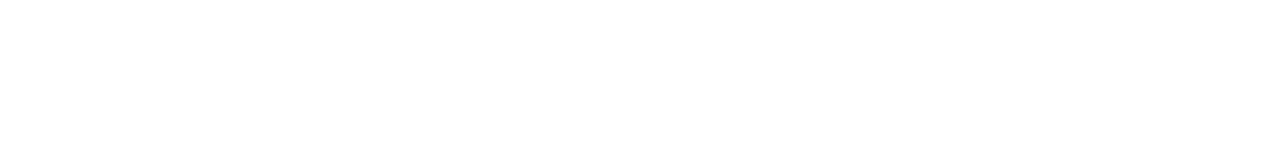
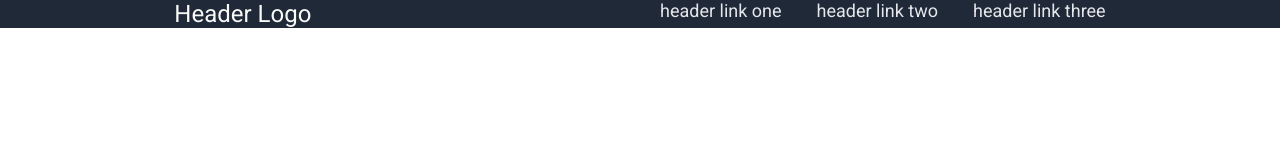
Before and after one commit to jrsilambi/Landing-Page-Project, a plain HTML site: page index.html in a window 1280 px wide. Drawn offline with Linux system fonts and the light colour scheme; files that its build step writes are made by us from their sources.

Commit message:
html edit

```diff
--- a/index.html
+++ b/index.html
@@ -4,10 +4,28 @@
   <meta charset="UTF-8">
   <meta http-equiv="X-UA-Compatible" content="IE=edge">
   <meta name="viewport" content="width=device-width, initial-scale=1.0">
-  <title>Landing Page Project</title>
-  <link rel="stylesheet" href="styles.css">
+  <link rel="stylesheet" href="./assets/styles.css">
+  <title>Landing Page</title>
 </head>
 <body>
+  <header class="header">
+        <div class="header-logo">Header Logo</div>
+      <nav>
+        <ul class="navbar">
+          <li><a href="#">header link one</a></li>
+          <li><a href="#">header link two</a></li>
+          <li><a href="#">header link three</a></li>
+        </ul>
+      </nav>
 
+  </header>
+
+  <main class="main">
+
+  </main>
+
+  <footer class="footer">
+
+  </footer>
 </body>
 </html>
```
